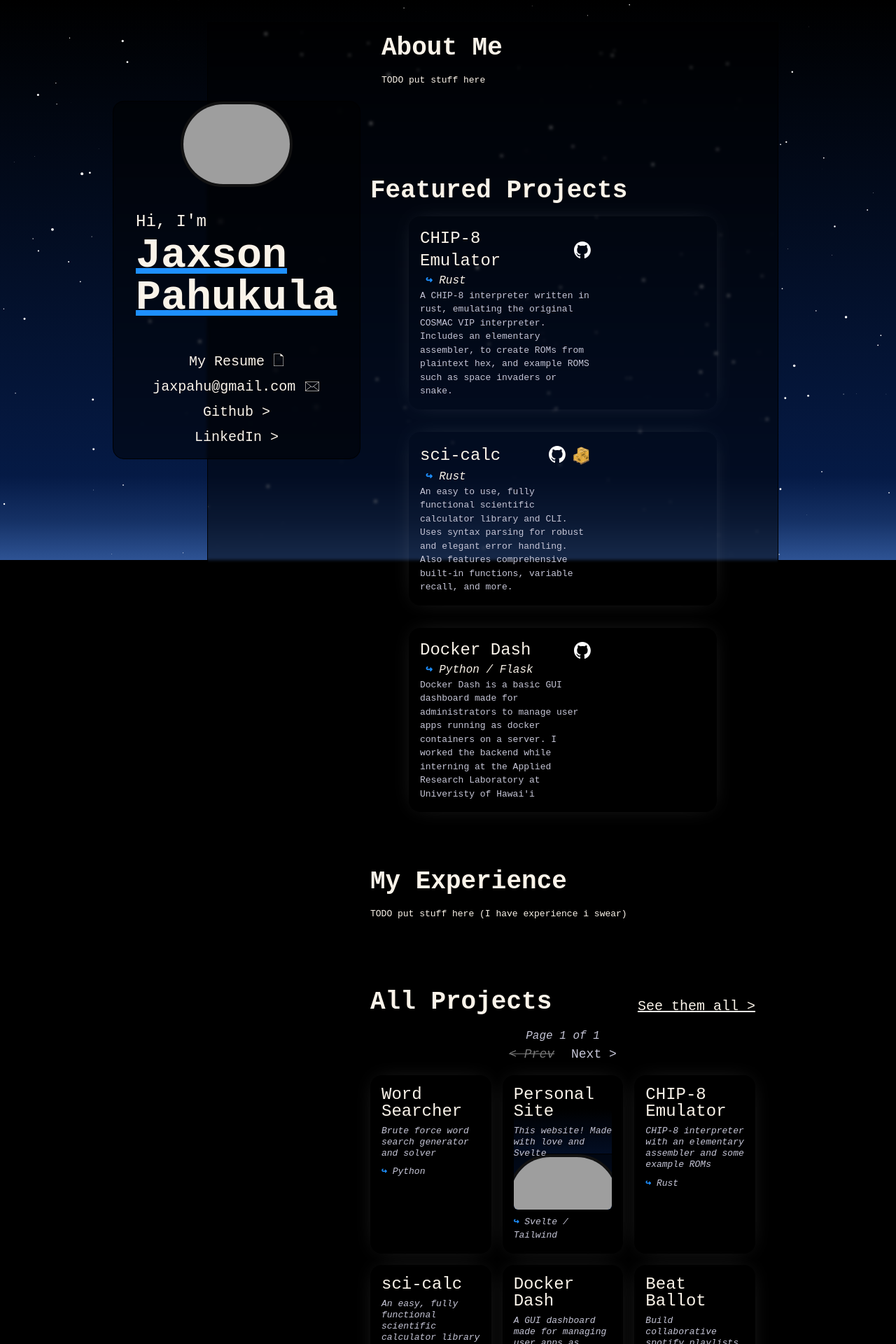
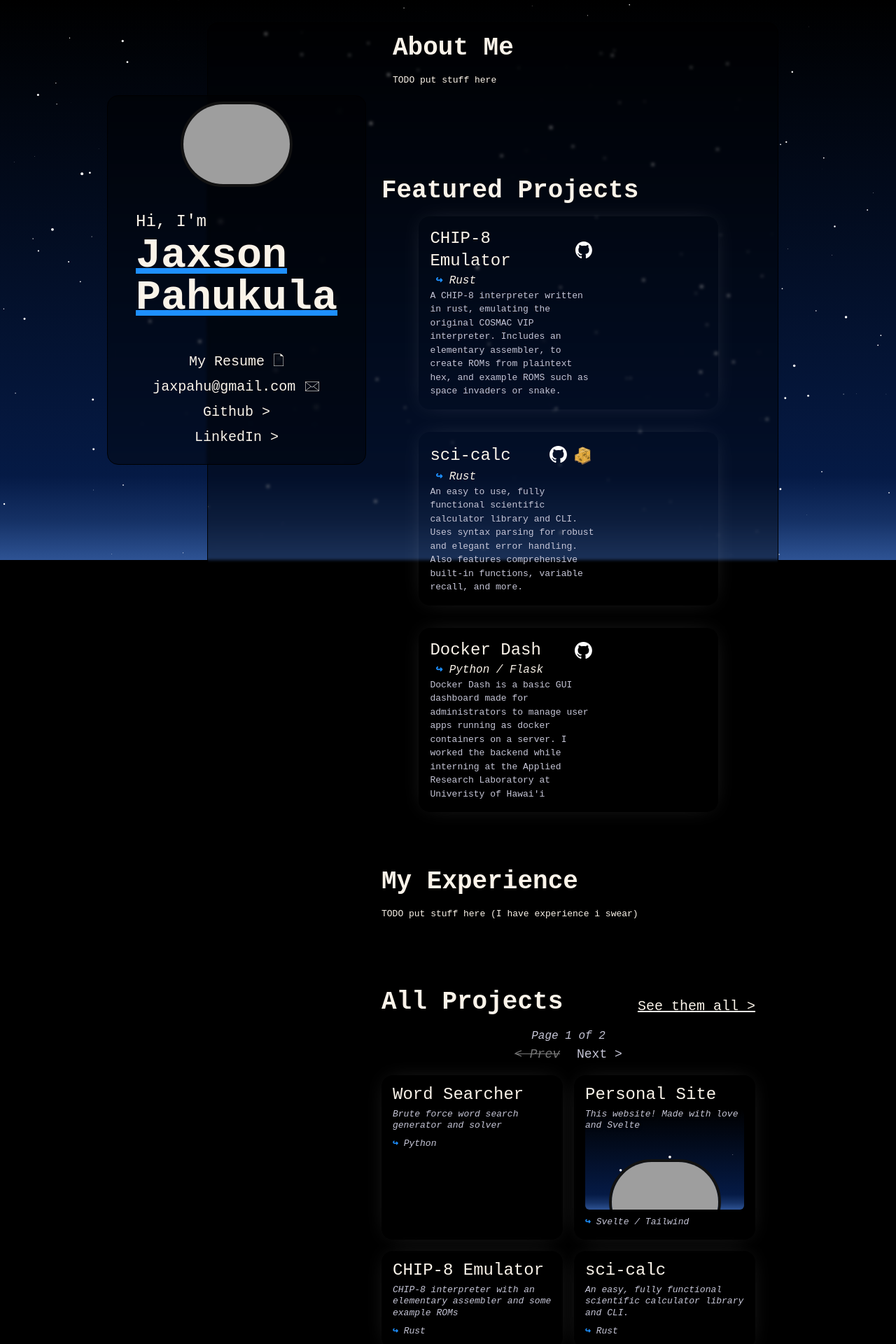
Before and after one commit to jaxsonp/personal-site, a SvelteKit app: page / in a window 1280 px wide. Shown: the top 1920 px of the page at 70% size. Built offline with nearby package versions, Linux system fonts and the light colour scheme; grey boxes are pictures that could not be loaded; what tailwind-gradient-mask-image would draw is missing.

Commit message:
fix tailwind responsiveness w custom css + layout tweaks

```diff
--- a/src/app.css
+++ b/src/app.css
@@ -2,6 +2,7 @@
 @import 'tailwindcss/components';
 @import 'tailwindcss/utilities';
 
+@layer base {
 	* {
 		@apply text-white;
 		font-family: monospace;
@@ -41,13 +42,19 @@ body {
 		display: flex;
 		flex-direction: column;
 	}
+}
 
+@layer components {
+}
+
+@layer utilities {
 	.black-glass {
-	background: rgba(0, 0, 0, 0.5);
+		background: rgba(0, 0, 0, 0.4);
 		backdrop-filter: blur(2px);
 		-webkit-backdrop-filter: blur(2px);
 		border: #000 solid 1px;
 		z-index: -1;
+	}
 }
 
 /*
--- a/src/routes/+page.svelte
+++ b/src/routes/+page.svelte
@@ -12,7 +12,7 @@
 	allProjects.sort((a, b) => a.title.toLowerCase() > b.title.toLowerCase());
 
 	// project carousel stuff
-	const nProjectRows = 3;
+	const nProjectRows = 2;
 	$: projectsPerPage = 0;
 	//$: console.log(projectsPerPage / nProjectRows);
 	$: nPages = Math.ceil(allProjects.length / projectsPerPage);
@@ -41,9 +41,9 @@
 		// dynamically changing number of projects shown
 		const handleWindowResize = () => {
 			let container = document.getElementById('project-container');
-			if (container.clientWidth > 500) {
+			if (container.clientWidth > 600) {
 				projectsPerPage = 3 * nProjectRows;
-			} else if (container.clientWidth > 375) {
+			} else if (container.clientWidth > 350) {
 				projectsPerPage = 2 * nProjectRows;
 			} else {
 				projectsPerPage = nProjectRows;
@@ -51,10 +51,10 @@
 			if (curPage >= nPages) {
 				curPage = nPages - 1;
 			}
-			checkDisableCarouselButtons();
 		};
 		window.addEventListener('resize', handleWindowResize, false);
 		window.addEventListener('load', handleWindowResize, false);
+		window.addEventListener('load', checkDisableCarouselButtons, false);
 	}
 	$: displayedProjects = allProjects.slice(
 		curPage * projectsPerPage,
@@ -80,7 +80,7 @@
 		<!-- left hand card -->
 		<section class="mt-16 lg:m-0 lg:absolute lg:left-[-100px] lg:h-full lg:w-[300px]">
 			<div class="lg:sticky lg:top-0 lg:h-screen flex justify-center items-center">
-				<div class="flex flex-col justify-center items-center rounded-2xl black-glass border-white">
+				<div class="flex flex-col justify-center items-center p-2 rounded-2xl lg:black-glass">
 					<img
 						class="w-[160px] rounded-full border-black border-4"
 						src={headshotPic}
@@ -104,12 +104,12 @@
 			</div>
 		</section>
 		<!-- Main content -->
-		<div class="my-8 lg:pl-[200px] flex flex-col gap-12 black-glass lg:no-black-glass">
-			<section class=" w-full p-4 lg:px-12 rounded-2xl">
+		<div class="my-8 lg:pl-[216px] flex flex-col gap-12 rounded-2xl black-glass">
+			<section class=" w-full p-4 lg:px-12">
 				<h2 id="about-me">About Me</h2>
 				<p class="my-4">TODO put stuff here</p>
 			</section>
-			<section class="w-full p-4 lg:px-8 lg:mt-8 rounded-2xl">
+			<section class="w-full p-4 lg:px-8 lg:mt-8">
 				<h2 id="featured-projects">Featured Projects</h2>
 				<div class="mt-4 flex justify-center">
 					<div class="flex flex-col gap-8 w-full lg:max-w-[80%]">
@@ -125,11 +125,12 @@
 					</div>
 				</div>
 			</section>
-			<section class="w-full p-4 lg:px-8 rounded-2xl">
+			<section class="w-full p-4 lg:px-8">
 				<h2 id="experience">My Experience</h2>
 				<p class="my-4">TODO put stuff here (I have experience i swear)</p>
 			</section>
-			<section class="w-full p-4 lg:px-8 rounded-2xl">
+			<!-- All projects carousel -->
+			<section class="hidden md:inline-block w-full p-4 lg:px-8">
 				<div class="mb-4 flex flex-col md:flex-row justify-between items-end">
 					<h2 id="all-projects">All Projects</h2>
 					<a href="/projects" class="underline text-xl">See them all {'>'}</a>
```
Lines whose indentation alone changed are shown as unchanged.
